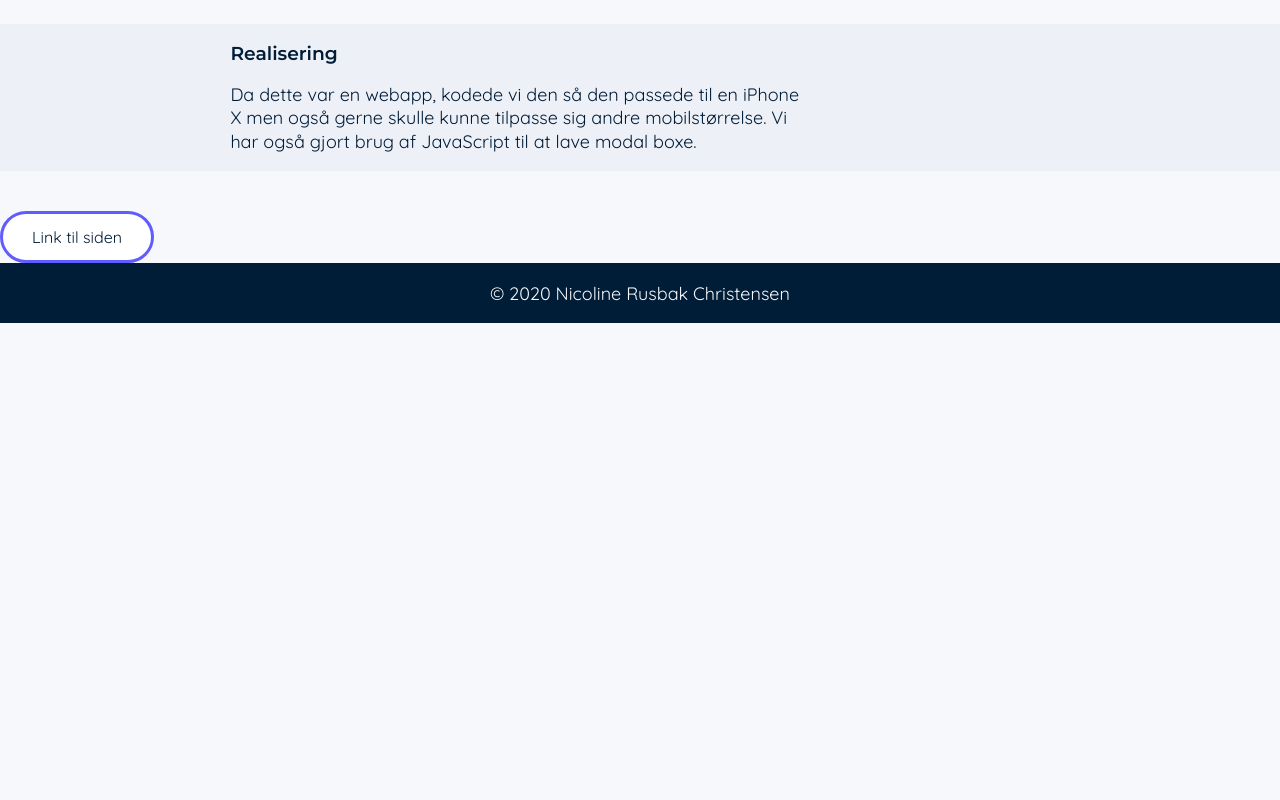
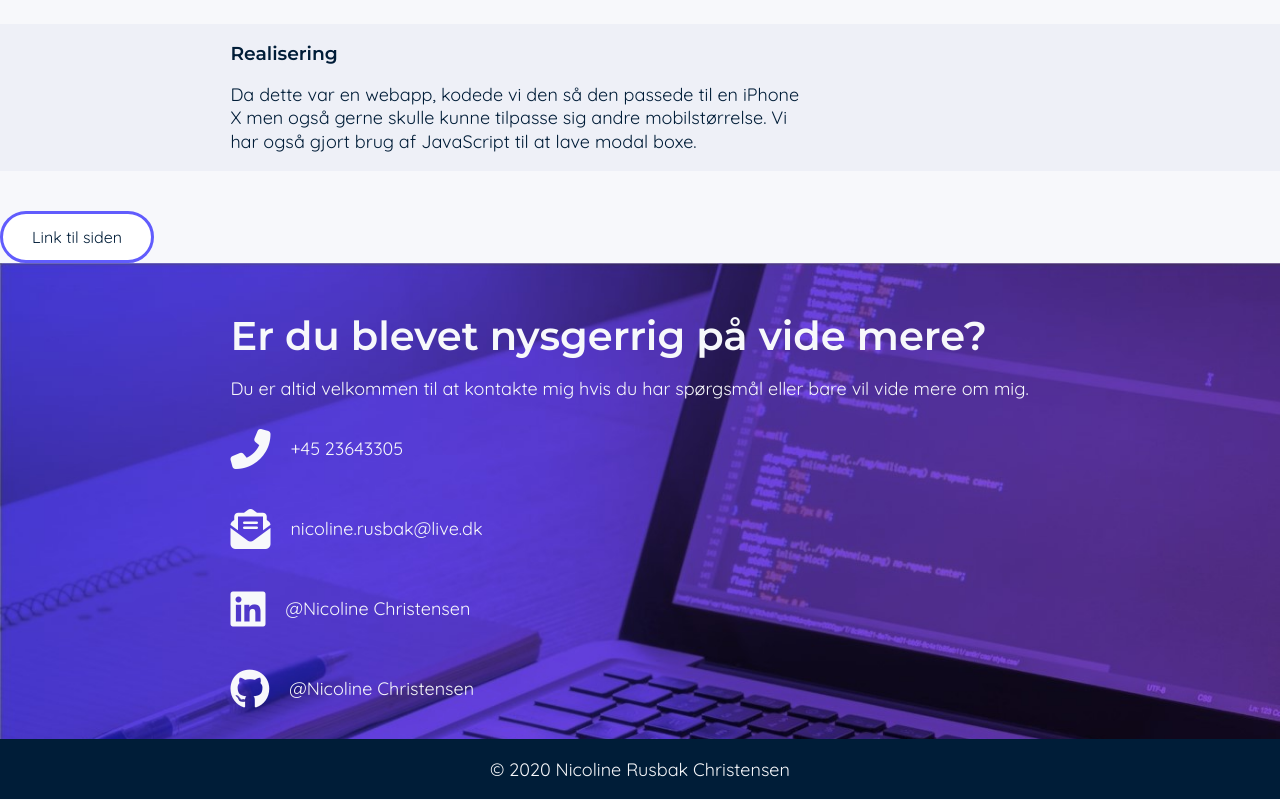
Before and after one commit to NicolineRusbak/NicolineRusbak.github.io, a plain HTML site: page case-diabetes.html in a window 1280 px wide. Shown: the part 2973-3773 px from the top of the page. Before the commit the page ends 3298 px from the top, so only its background shows below. Drawn offline with nearby package versions, Linux system fonts and the light colour scheme.

Commit message:
Update case-diabetes.html
Footer

```diff
--- a/case-diabetes.html
+++ b/case-diabetes.html
@@ -97,6 +97,30 @@
         <a href="http://des-iis.ucn.dk/mmda0919/1081570/Diabetes1/diabetesbrillen.html"><button>Link til siden</button></a>
     </div>
 
+        <footer class="bg-dark" id="footer">
+        <article class="contact">
+            <h2>Er du blevet nysgerrig på vide mere?</h2>
+            <p>Du er altid velkommen til at kontakte mig hvis du har spørgsmål eller bare vil vide mere om mig.</p>
+            <div class="contact-info">
+                <div>
+                    <i class="icon fas fa-phone-alt"></i>
+                    <p>+45 23643305</p>
+                </div>
+                <div>
+                    <i class="icon fas fa-envelope-open-text"></i>
+                    <p>nicoline.rusbak@live.dk</p>
+                </div>
+                <div>
+                    <i class="icon fab fa-linkedin"></i>
+                    <p>@Nicoline Christensen</p>
+                </div>
+                <div>
+                    <i class="icon fab fa-github"></i>
+                    <p>@Nicoline Christensen</p>
+                </div>
+            </div>
+        </article>
+    </footer>
 
     <div class="copyright">
         <p>© 2020 Nicoline Rusbak Christensen</p>
```
